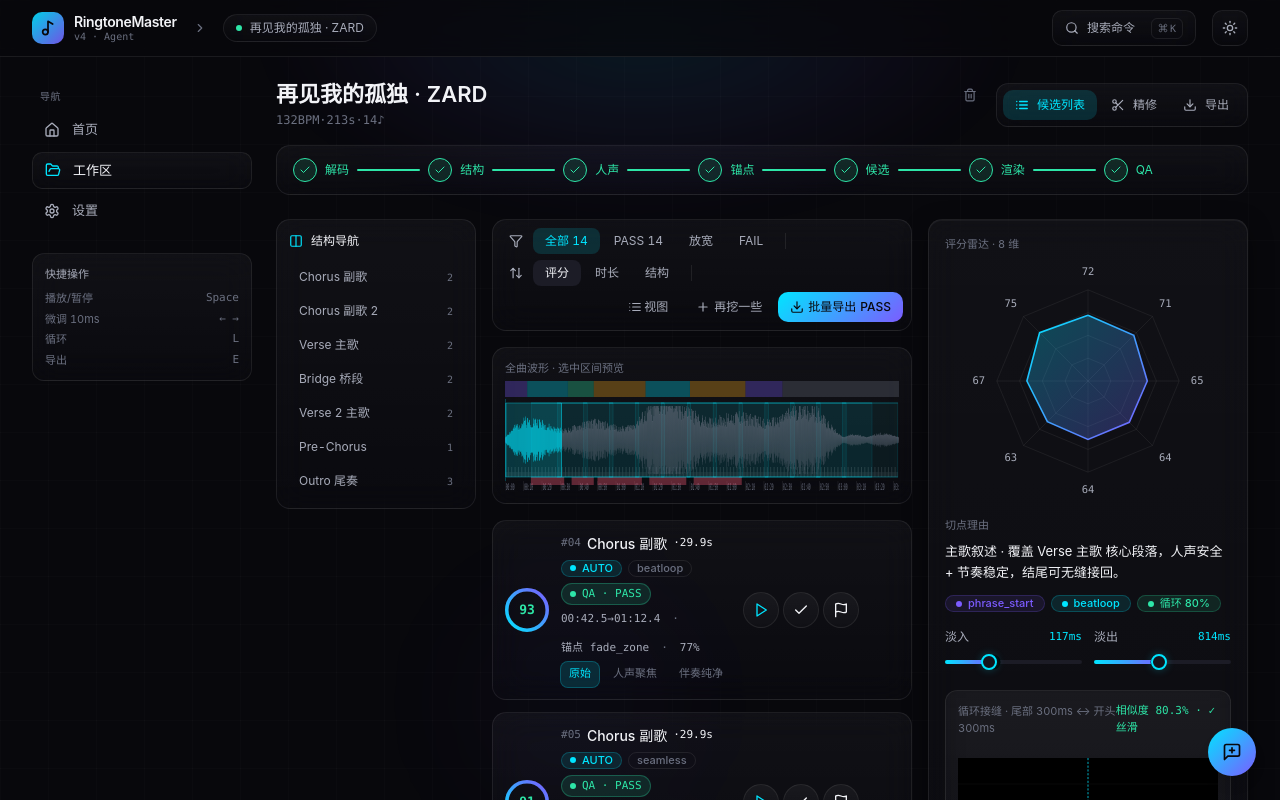
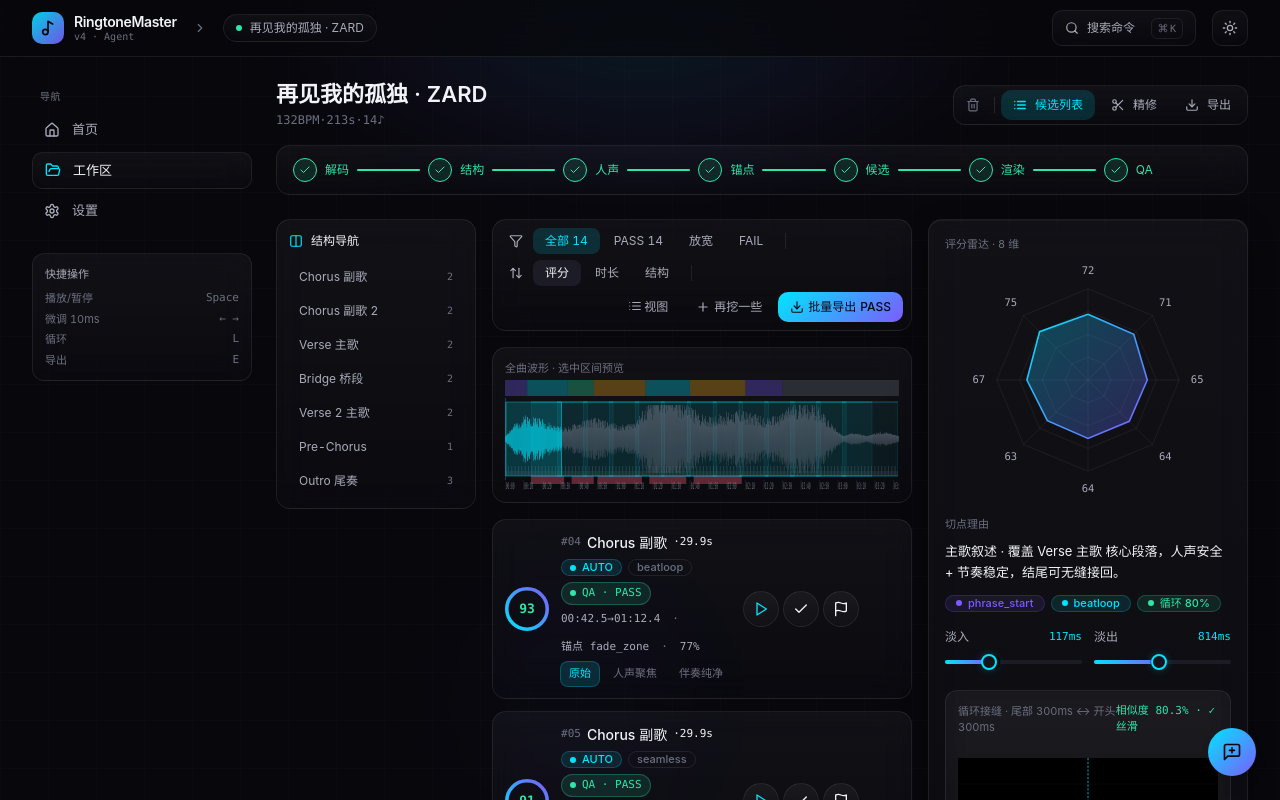
Before and after one commit to Jenner4S/ringtones, a Next.js app: page /workspace/candidates in a window 1280 px wide. Shown: the top 800 px of the page. Built offline with nearby package versions, Linux system fonts and the light colour scheme.

Commit message:
refactor(layout): 删除按钮并入操作胶囊 统一功能操作组 active 高亮

```diff
--- a/app/workspace/layout.tsx
+++ b/app/workspace/layout.tsx
@@ -47,21 +47,21 @@
       <div className="mb-2 sm:mb-4 lg:mb-6 flex flex-col gap-1.5 sm:gap-3 lg:gap-4">
         <div className="flex items-center gap-1 sm:gap-3">
           <div className="min-w-0 flex-1">
-            <div className="flex items-center gap-1 sm:gap-2 min-w-0">
-              <h1 className="font-display text-[14px] sm:text-[22px] font-semibold leading-tight truncate min-w-0 flex-1">{project.name}</h1>
-              <button
-                onClick={onDelete}
-                className="flex-shrink-0 h-6 w-6 sm:h-7 sm:w-7 flex items-center justify-center rounded-md text-dim hover:text-[var(--accent-red)] hover:bg-[var(--accent-red)]/10 transition"
-                title="删除此项目"
-              >
-                <Trash2 className="h-3 w-3 sm:h-3.5 sm:w-3.5" />
-              </button>
-            </div>
+            <h1 className="font-display text-[14px] sm:text-[22px] font-semibold leading-tight truncate">{project.name}</h1>
             <div className="mt-0.5 text-[9px] sm:text-[12px] text-dim num-mono truncate">
               {project.analysis?.bpm}BPM·{project.file.duration.toFixed(0)}s·{project.candidates.length}♪
             </div>
           </div>
-          <nav className="flex items-center gap-0.5 glass rounded-[10px] sm:rounded-[12px] p-1 sm:p-1.5 shrink-0">
+          <div className="flex items-center gap-0.5 sm:gap-1 glass rounded-[10px] sm:rounded-[12px] p-0.5 sm:p-1 shrink-0">
+            <button
+              onClick={onDelete}
+              aria-label="删除此项目"
+              title="删除此项目"
+              className="flex items-center rounded-[8px] sm:rounded-[10px] px-1.5 sm:px-2 py-1.5 sm:py-1.5 text-dim hover:text-[var(--accent-red)] hover:bg-[var(--accent-red)]/10 transition"
+            >
+              <Trash2 className="h-3.5 w-3.5" />
+            </button>
+            <div className="mx-0.5 h-4 w-px bg-[var(--border-strong)]/60" />
             {STAGES.map((s) => {
               const active = pathname?.startsWith(s.href);
               return (
@@ -71,19 +71,19 @@
                   aria-label={s.label}
                   aria-current={active ? "page" : undefined}
                   className={
-                    "relative flex items-center rounded-[8px] sm:rounded-[10px] " +
+                    "flex items-center rounded-[8px] sm:rounded-[10px] " +
                     "px-2 sm:px-3 py-1.5 sm:py-1.5 text-[10px] sm:text-[12px] transition " +
                     (active
                       ? "bg-[var(--accent-cyan)]/15 text-[var(--accent-cyan)]"
                       : "text-muted hover:text-1 hover:bg-[var(--bg-3)]")
                   }
                 >
-                  <s.icon className="h-3.5 w-3.5 sm:h-3.5 sm:w-3.5" strokeWidth={active ? 2.4 : 2} />
+                  <s.icon className="h-3.5 w-3.5" strokeWidth={active ? 2.4 : 2} />
                   <span className="hidden sm:inline ml-1.5 sm:ml-2">{s.label}</span>
                 </Link>
               );
             })}
-          </nav>
+          </div>
         </div>
         <StageIndicator stages={project.stages} />
       </div>
```
Also changed, not shown: 1 other file (tests, documents, lock files or other folders).
